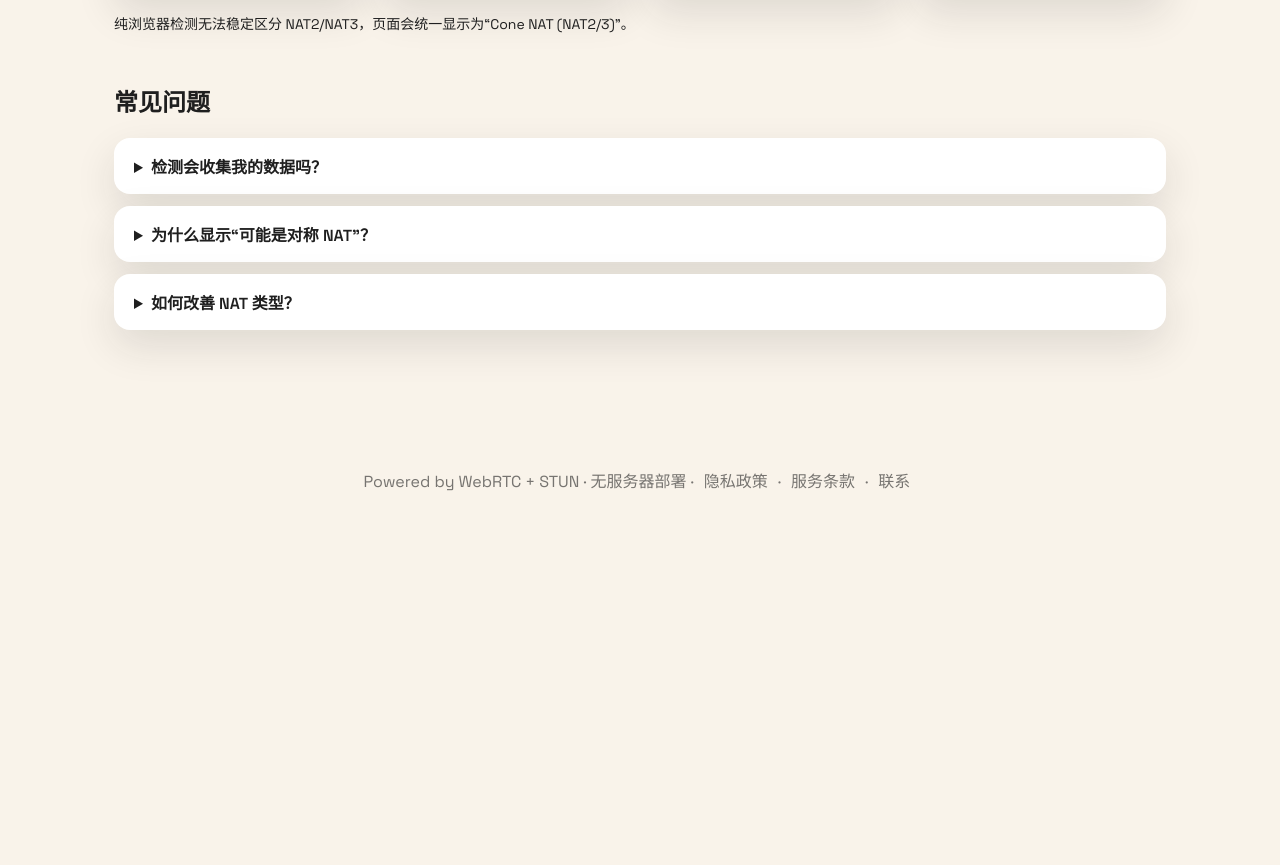
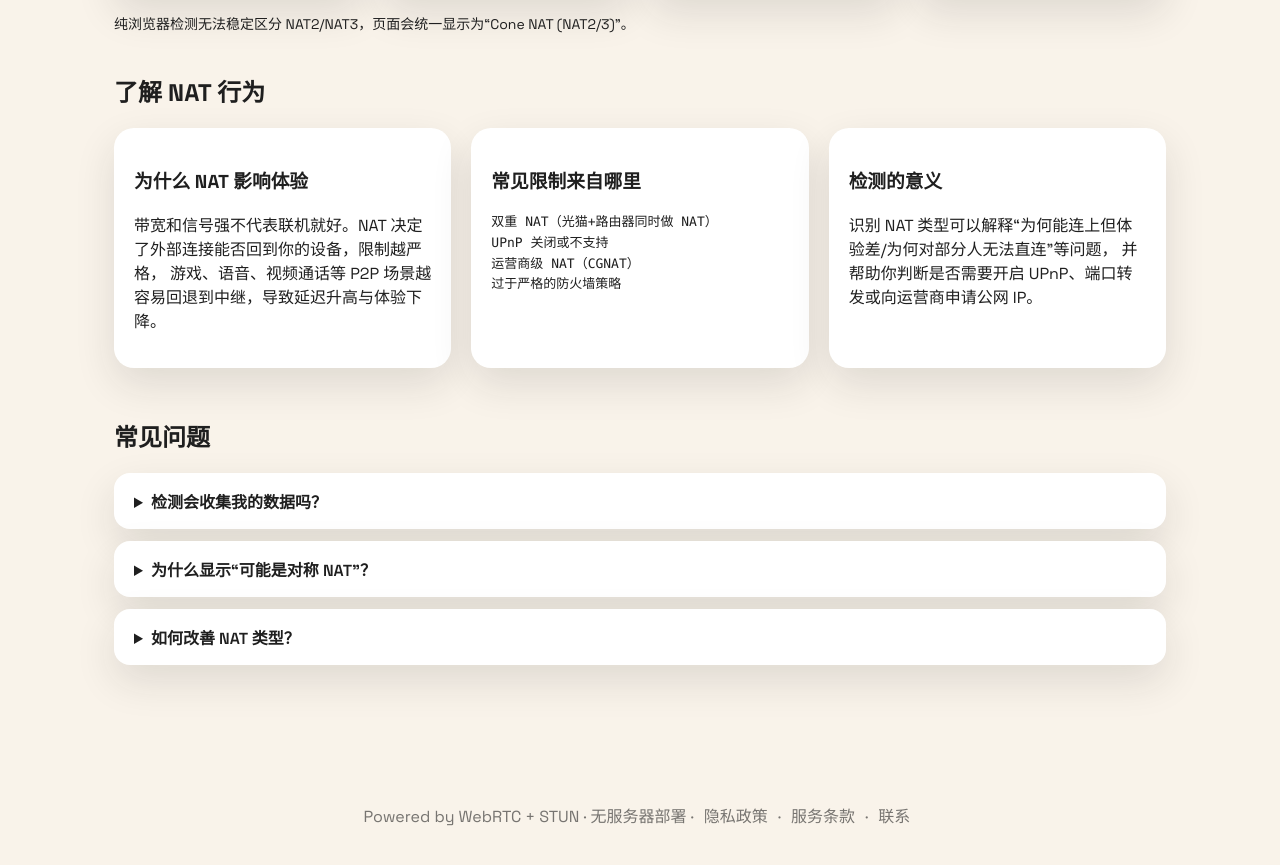
Before and after one commit to levi4212/nat-online-check, a website: page index.html in a window 1280 px wide. Shown: the part 1174-2039 px from the top of the page. Before the commit the page ends 1722 px from the top, so only its background shows below. Drawn offline with Linux system fonts and the light colour scheme; a web font is replaced by a local one.

Commit message:
Add NAT explanation section

```diff
--- a/index.html
+++ b/index.html
@@ -116,6 +116,35 @@
       </p>
     </section>
 
+    <section class="panel" id="nat-knowledge">
+      <h2>了解 NAT 行为</h2>
+      <div class="panel-grid">
+        <div class="panel-card">
+          <h3>为什么 NAT 影响体验</h3>
+          <p>
+            带宽和信号强不代表联机就好。NAT 决定了外部连接能否回到你的设备，限制越严格，
+            游戏、语音、视频通话等 P2P 场景越容易回退到中继，导致延迟升高与体验下降。
+          </p>
+        </div>
+        <div class="panel-card">
+          <h3>常见限制来自哪里</h3>
+          <ul class="mono-list">
+            <li>双重 NAT（光猫+路由器同时做 NAT）</li>
+            <li>UPnP 关闭或不支持</li>
+            <li>运营商级 NAT（CGNAT）</li>
+            <li>过于严格的防火墙策略</li>
+          </ul>
+        </div>
+        <div class="panel-card">
+          <h3>检测的意义</h3>
+          <p>
+            识别 NAT 类型可以解释“为何能连上但体验差/为何对部分人无法直连”等问题，
+            并帮助你判断是否需要开启 UPnP、端口转发或向运营商申请公网 IP。
+          </p>
+        </div>
+      </div>
+    </section>
+
     <section class="faq" id="faq">
       <h2>常见问题</h2>
       <details>
```
